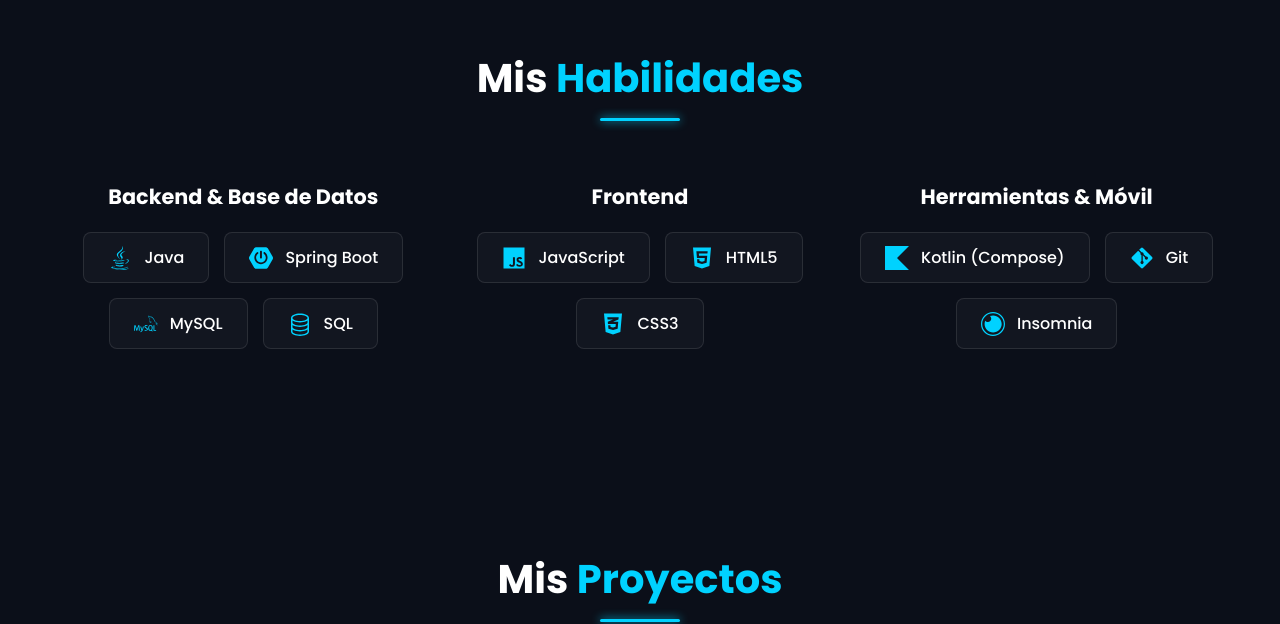
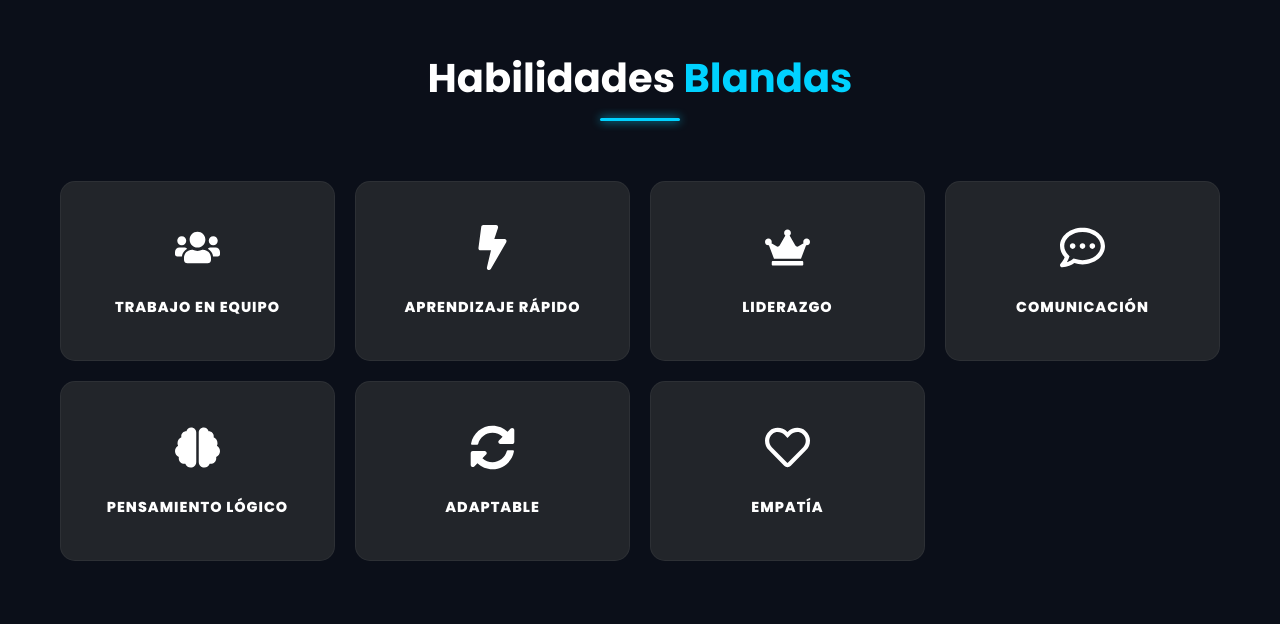
Before and after one commit to JuanDiego-2006/Portfolio, a Next.js app: page /Portfolio/ in a window 1280 px wide. Shown: the part 1416-2040 px from the top of the page. Built offline with nearby package versions, Linux system fonts and the light colour scheme.

Commit message:
Mejoras y nuevas secciones

```diff
--- a/app/globals.css
+++ b/app/globals.css
@@ -590,3 +590,94 @@
     width: 100%;
   }
 }
+/* =========================================
+   NUEVO DISEÑO DE HABILIDADES BLANDAS (Cuadrículas)
+   ========================================= */
+.soft-skills-grid-new {
+  display: grid;
+  grid-template-columns: repeat(auto-fit, minmax(160px, 1fr));
+  gap: 20px;
+  margin-top: 30px;
+}
+
+@media (min-width: 768px) {
+  .soft-skills-grid-new {
+    grid-template-columns: repeat(4, 1fr); /* 4 columnas en PC */
+  }
+}
+
+.soft-skill-card-new {
+  background-color: #22252a; /* Un tono gris oscuro para igualar la imagen */
+  padding: 30px 15px;
+  border-radius: 15px;
+  border: 1px solid rgba(255, 255, 255, 0.05);
+  display: flex;
+  flex-direction: column;
+  align-items: center;
+  justify-content: center;
+  text-align: center;
+  transition: transform 0.3s ease, background-color 0.3s ease;
+  min-height: 180px;
+}
+
+.soft-skill-card-new:hover {
+  transform: translateY(-5px);
+  background-color: var(--card-bg); /* Brillo sutil al pasar el mouse */
+}
+
+.skill-icon-wrapper {
+  color: #ffffff; /* Íconos en blanco */
+  margin-bottom: 20px;
+}
+
+.soft-skill-card-new h3 {
+  color: #ffffff;
+  font-size: 0.9rem;
+  font-weight: 800;
+  letter-spacing: 1px;
+  margin: 0;
+  line-height: 1.4;
+}
+
+/* =========================================
+   CERTIFICADOS (Se mantienen horizontales)
+   ========================================= */
+.certs-grid {
+  display: grid;
+  grid-template-columns: repeat(auto-fit, minmax(280px, 1fr));
+  gap: 20px;
+  margin-top: 20px;
+}
+
+.cert-card {
+  background-color: var(--card-bg);
+  padding: 25px;
+  border-radius: 8px;
+  border: 1px solid var(--card-border);
+  transition: transform 0.3s ease, border-color 0.3s ease;
+}
+
+.cert-card:hover {
+  transform: translateY(-5px);
+  border-color: var(--accent-color);
+}
+
+.cert-card h3 {
+  color: var(--text-primary);
+  margin-bottom: 12px;
+  font-size: 1.2rem;
+}
+
+.cert-card .issuer {
+  color: var(--accent-color);
+  font-weight: bold;
+  margin-bottom: 5px;
+  display: block;
+}
+
+.cert-card .date {
+  color: var(--text-secondary);
+  font-size: 0.9rem;
+  display: block; /* <-- Esto fuerza el salto de línea */
+  margin-bottom: 15px; /* <-- Esto le da separación con el botón */
+}
--- a/app/page.tsx
+++ b/app/page.tsx
@@ -1,6 +1,8 @@
 import Hero from "../components/Hero";
 import About from "../components/About";
 import Skills from "../components/Skills";
+import SoftSkills from "../components/SoftSkills";
+import Certificates from "../components/Certificates";
 import Projects from "../components/Projects";
 import Contact from "../components/Contact";
 
@@ -21,8 +23,10 @@
       <main>
         <Hero />
         <About />
+        <SoftSkills />
         <Skills />
         <Projects />
+        <Certificates />
         <Contact />
       </main>
 
--- /dev/null
+++ b/components/Certificates.tsx
@@ -0,0 +1,48 @@
+import React from 'react';
+import { FaExternalLinkAlt } from 'react-icons/fa';
+
+export default function Certificates() {
+  const certs = [
+    {
+      title: "AWS Academy Graduate - AWS Academy Cloud Foundations",
+      issuer: "AWS Academy",
+      date: "2025",
+      link: "https://www.credly.com/earner/earned/badge/382dd357-f328-444c-b8ef-02ed4203ddf0" // <-- REEMPLAZA ESTO
+    },
+    {
+      title: "Fundamentos de ChatGPT",
+      issuer: "Santander | OpenAcademy",
+      date: "2025",
+      link: "https://drive.google.com/file/d/1SG6ZhSvsvUR5Q9fC1gIBUVRNBVIkJwzW/view?usp=sharing" // <-- REEMPLAZA ESTO
+    },
+    {
+      title: "Curso de Java Professional",
+      issuer: "códigoFacilito",
+      date: "2025",
+      link: "https://drive.google.com/file/d/1SG6ZhSvsvUR5Q9fC1gIBUVRNBVIkJwzW/view?usp=sharing" // <-- REEMPLAZA ESTO
+    }
+  ];
+
+  return (
+    <section id="certificates" className="certificates-section">
+      <div className="section-header">
+        <h2>Mis <span>Certificados</span></h2>
+        <div className="line"></div>
+      </div>
+      <div className="certs-grid">
+        {certs.map((cert, index) => (
+          <div key={index} className="cert-card">
+            <h3>{cert.title}</h3>
+            <span className="issuer">{cert.issuer}</span>
+            <span className="date">{cert.date}</span>
+
+            {/* ESTE ES EL NUEVO BOTÓN/ENLACE */}
+            <a href={cert.link} target="_blank" rel="noreferrer" className="cert-link">
+              Ver credencial <FaExternalLinkAlt size={12} />
+            </a>
+          </div>
+        ))}
+      </div>
+    </section>
+  );
+}
--- a/components/Projects.tsx
+++ b/components/Projects.tsx
@@ -6,21 +6,21 @@
       title: "Adopt-Me",
       role: "Frontend Developer",
       description: "Desarrollo del frontend utilizando HTML, CSS y JS para una app con chat en tiempo real y dashboard. Backend soportado en Java (Spring Boot).",
-      tags: ["HTML", "CSS", "JS", "Spring Boot", "MySQL"],
+      tags: ["HTML", "CSS", "JS", "Spring Boot", "MySQL", "WebSocket"],
       image: "/Portfolio/adopt-me.png" // Corregido para GitHub Pages
     },
     {
       title: "HarmoNet",
-      role: "Backend / Full Stack",
+      role: "Frontend / Base de Datos Developer",
       description: "Plataforma diseñada para ayudar a músicos independientes a promocionar su trabajo y conectar con sus audiencias.",
-      tags: ["Java", "SQL"],
+      tags: ["HTML", "CSS", "JS", "SQL"],
       image: "/Portfolio/harmonet.png" // Corregido para GitHub Pages
     },
     {
       title: "UniRaite",
       role: "Mobile Developer",
       description: "App Android enfocada en el viaje compartido (carpooling) entre estudiantes para mejorar la movilidad universitaria.",
-      tags: ["Android", "Movilidad"],
+      tags: ["Android", "Movilidad", "GPS", "Cámara"],
       image: "/Portfolio/logouniraite.png" // Corregido para GitHub Pages
     },
     {
--- /dev/null
+++ b/components/SoftSkills.tsx
@@ -0,0 +1,41 @@
+import React from 'react';
+import {
+  FaUsers,
+  FaBolt,
+  FaCrown,
+  FaRegCommentDots,
+  FaBrain,
+  FaSyncAlt,
+  FaRegHeart
+} from 'react-icons/fa';
+
+export default function SoftSkills() {
+  const softSkills = [
+    { name: "TRABAJO EN EQUIPO", icon: <FaUsers size={45} /> },
+    { name: "APRENDIZAJE RÁPIDO", icon: <FaBolt size={45} /> },
+    { name: "LIDERAZGO", icon: <FaCrown size={45} /> },
+    { name: "COMUNICACIÓN", icon: <FaRegCommentDots size={45} /> },
+    { name: "PENSAMIENTO LÓGICO", icon: <FaBrain size={45} /> },
+    { name: "ADAPTABLE", icon: <FaSyncAlt size={45} /> },
+    { name: "EMPATÍA", icon: <FaRegHeart size={45} /> }
+  ];
+
+  return (
+    <section id="soft-skills" className="soft-skills-section">
+      <div className="section-header">
+        <h2>Habilidades <span>Blandas</span></h2>
+        <div className="line"></div>
+      </div>
+      <div className="soft-skills-grid-new">
+        {softSkills.map((skill, index) => (
+          <div key={index} className="soft-skill-card-new">
+            <div className="skill-icon-wrapper">
+              {skill.icon}
+            </div>
+            <h3>{skill.name}</h3>
+          </div>
+        ))}
+      </div>
+    </section>
+  );
+}
```
Also changed, not shown: 1 other file (tests, documents, lock files or other folders).
